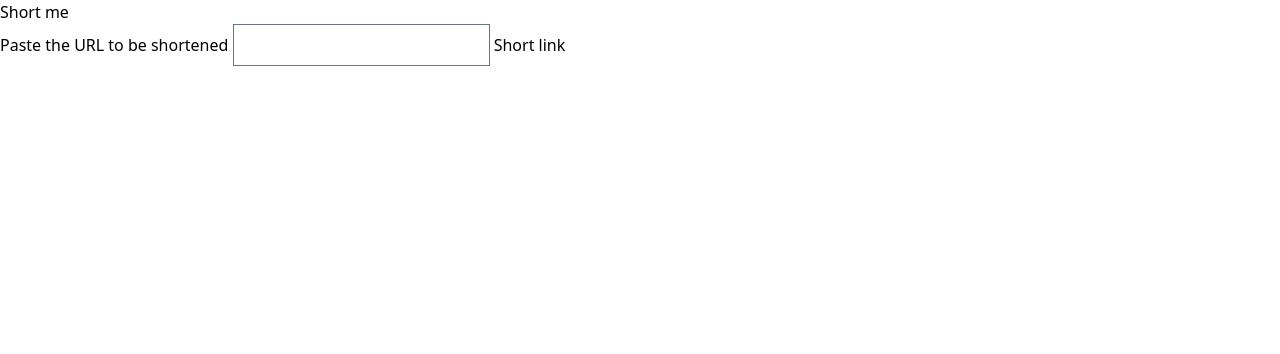
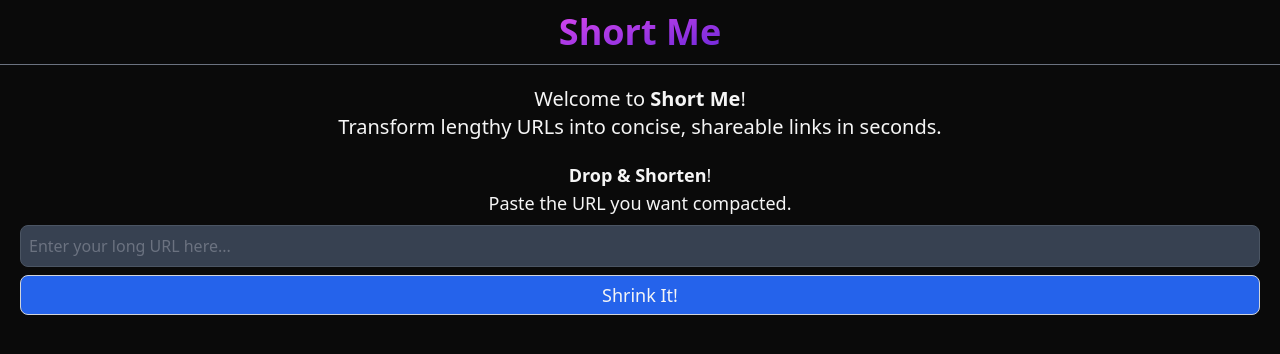
Before and after one commit to kpovel/short-me, a SvelteKit app: page / in a window 1280 px wide. Shown: the top 354 px of the page. Built offline with nearby package versions, Linux system fonts and the light colour scheme.

Commit message:
style: Implement dark theme UI with Tailwind

```diff
--- a/src/app.html
+++ b/src/app.html
@@ -1,5 +1,5 @@
 <!DOCTYPE html>
-<html lang="en">
+<html lang="en" class="bg-neutral-950 text-neutral-100">
 	<head>
 		<meta charset="utf-8" />
 		<link rel="icon" href="%sveltekit.assets%/favicon.png" />
--- a/src/routes/+layout.svelte
+++ b/src/routes/+layout.svelte
@@ -6,6 +6,14 @@
 	<title>Short me</title>
 </svelte:head>
 
+<header class="flex h-16 items-center justify-center text-4xl font-bold text-transparent">
+	<h1 class="bg-gradient-to-br from-fuchsia-500 to-violet-700 bg-clip-text text-center">
+		<a href="/"> Short Me</a>
+	</h1>
+</header>
+
+<hr class="mb-3 border-t-gray-500" />
+
 <main>
 	<slot />
 </main>
--- a/src/routes/+page.svelte
+++ b/src/routes/+page.svelte
@@ -14,8 +14,13 @@
 	let isLoading = false;
 </script>
 
-<h1>Short me</h1>
+<h2 class="text-balance pt-2 text-center text-xl">
+	Welcome to <span class="font-bold">Short Me</span>!
+	<div>Transform lengthy URLs into concise, shareable links in seconds.</div>
+</h2>
+
 <form
+	class="pt-5 text-center text-lg"
 	method="POST"
 	action="?/shortLink"
 	use:enhance={() => {
@@ -26,11 +31,27 @@
 		};
 	}}
 >
-	<label>
-		Paste the URL to be shortened
-		<input type="url" name="url" required autocomplete="off" />
-		<button type="submit">Short link</button>
+	<label for="url">
+		<span class="font-bold">Drop & Shorten</span>!
+		<div>Paste the URL you want compacted.</div>
 	</label>
+	<div class="mx-5 my-2 flex flex-col items-center justify-center gap-2">
+		<input
+			class="w-full rounded-lg border border-gray-600 bg-gray-700 p-2 focus:border-gray-500 focus:outline-none focus:ring-2 focus:ring-gray-500"
+			type="url"
+			id="url"
+			name="url"
+			required
+			autocomplete="off"
+			placeholder="Enter your long URL here..."
+		/>
+		<button
+			class="h-10 w-full rounded-lg border border-gray-300 bg-blue-600 hover:bg-blue-700 focus:outline-none focus:ring-2 focus:ring-blue-500"
+			type="submit"
+		>
+			Shrink It!
+		</button>
+	</div>
 </form>
 
 {#if isLoading}
@@ -45,3 +66,9 @@
 		</a>
 	</h3>
 {/if}
+
+<style>
+	h2 {
+		text-wrap: balance;
+	}
+</style>
```
